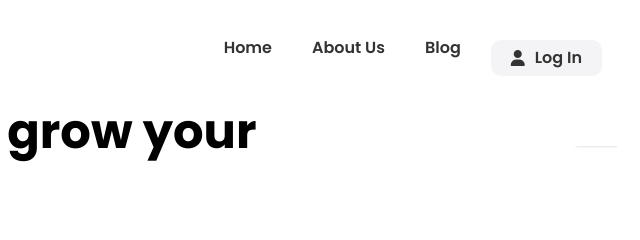
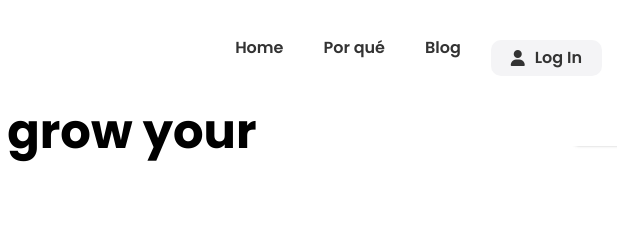
Before and after one commit to mikivallve/ej1, a plain HTML site: page index.html in a window 1280 px wide. Shown: the top 240 px of the page, 608-1248 px from the left. Drawn offline with Linux system fonts and the light colour scheme.

Commit message:
agregar link al menu

```diff
--- a/index.html
+++ b/index.html
@@ -23,7 +23,7 @@
       <div class="main-menu">
         <ul>
           <li><a href="index.html">Home</a></li>
-          <li><a href="#">About Us</a></li>
+          <li><a href="/porque">Por qué</a></li>
           <li><a href="#">Blog</a></li>
           <li><a class="btn btn-light" href="#"><i class="fas fa-user"></i>Log In</a></li>
         </ul>
```
